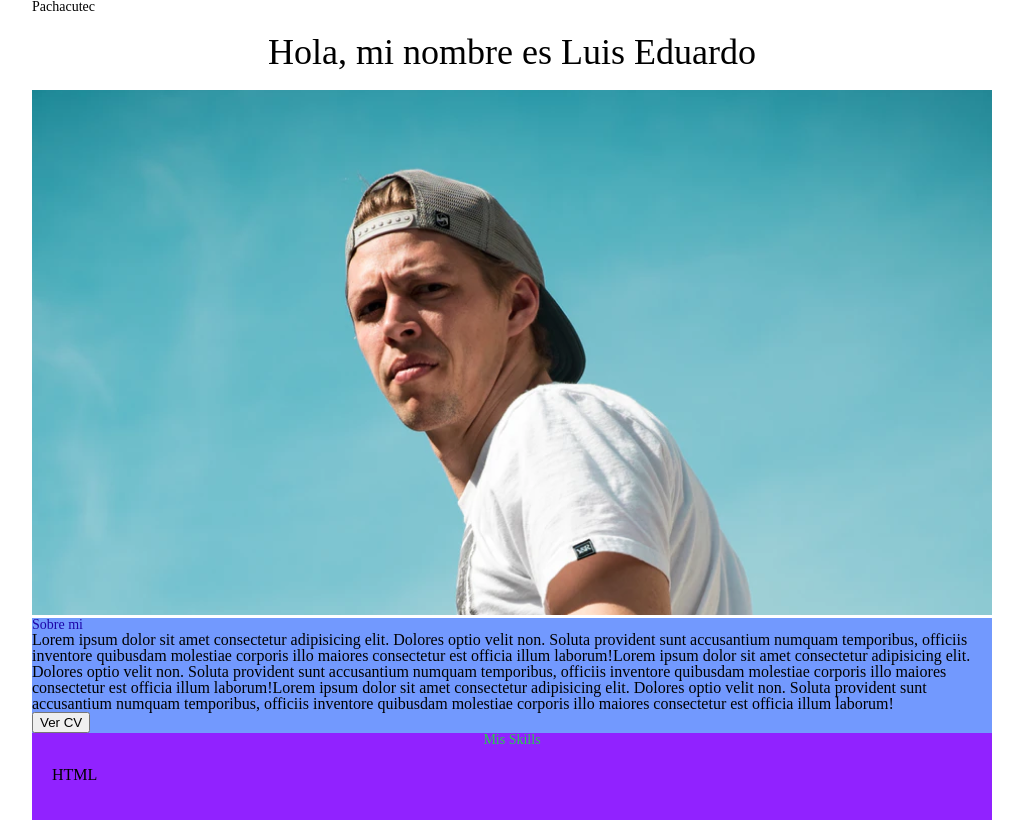
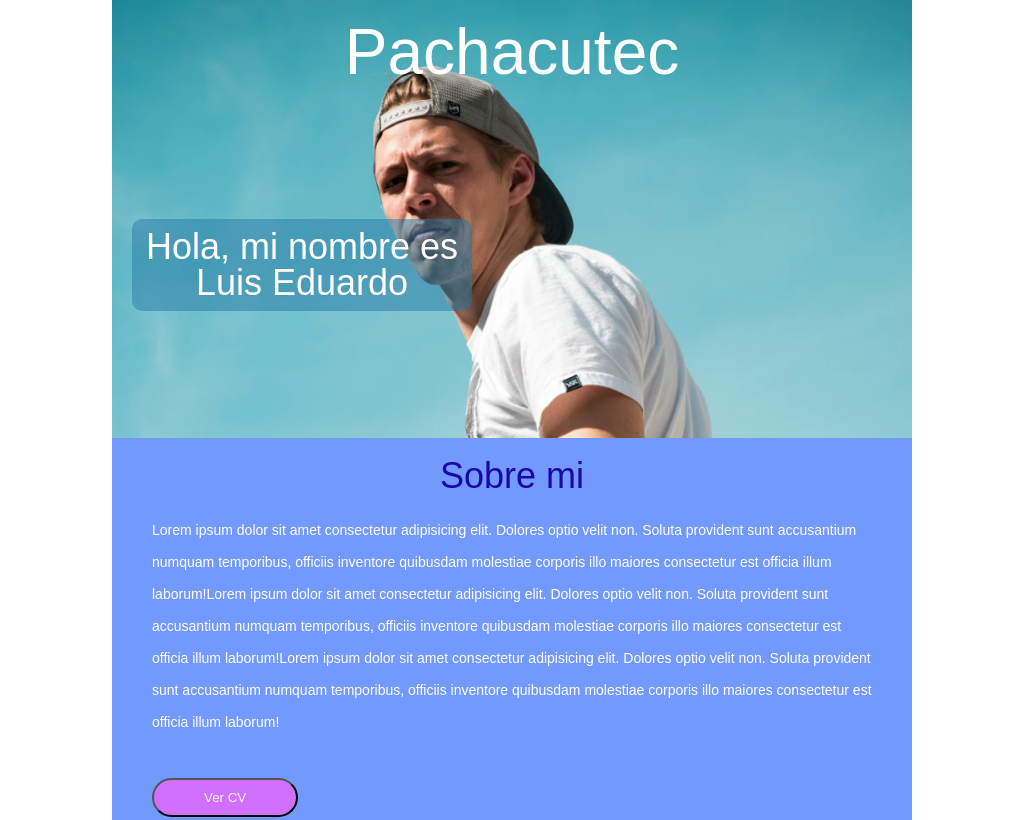
Before and after one commit to LuisEduardoGS/hktn-04, a plain HTML site: page index.html in a window 1280 px wide. Shown: the top 820 px of the page, without its empty margins (128-1151 px from the left). Drawn offline with Linux system fonts and the light colour scheme.

Commit message:
cambios home y about

```diff
--- a/styles/index.css
+++ b/styles/index.css
@@ -1,4 +1,4 @@
-ñ/* Globals */
+/* Globals */
 body {
   font-family: Arial, Helvetica, sans-serif;
   width: 100%;
@@ -7,27 +7,49 @@ body {
   color: white;
 }
 h1 {
+  color: #1d06a7;
   font-size: 36px;
   text-align: center;
   padding: 20px;
 }
 h2 {
-  font-size: 14px;
+  font-size: 36px;
+  text-align: center;
+  padding: 20px;
 }
 h3 {
-  margin: 0;
-  padding: 20px;
+   padding: 20px;
 }
 
-header {
+/*home*/
+.home{
+  position: relative;
+}
+.home img{
   width: 100%;
+  box-sizing: border-box;
+  display: block;
+}
+.home h1{
+  position: absolute;
+  color: white;
+  font-size: 36px;
+  width: 40%;
+  background: rgba(39, 125, 165, 50%);
+  padding: 10px;
+  margin-left: 20px;
+  top:  50%;
+  border-radius: 10px;
+}
+.home h2{
+  font-size: 64px;
+  position: absolute;
+  width: 100%;
+  text-align: center;
+  box-sizing: border-box;
 }
 
-main {
-  width: 100%;
-  max-width: 960px;
-  margin: auto;
-}
+/*about*/
 
 .about {
   background-color: #7299fe;
@@ -35,13 +57,34 @@ main {
 .about h2 {
   color: #1d06a7;
 }
+.about p{
+  font-size: 14px;
+  padding: 0px 40px 20px;
+  line-height: 2rem;
+}
+.about button{
+  background: #D16FFF;
+  color: aliceblue;
+  margin: 20px 40px 40px;
+  padding: 10px 50px 10px;
+  border-radius: 20px;
+}
+
+/*skills*/
+
 .skills {
   background-color: #9122ff;
+  padding: 40px;
 }
 .skills h2 {
   color: #26cc4b;
   text-align: center;
 }
+.line-white{
+background-color: aliceblue;
+}
+
+/*portfolio*/
 
 .portfolio {
   background-color: #ffd233;
@@ -50,12 +93,16 @@ main {
   color: #00ad84;
 }
 
+/*customers*/
+
 .customers {
   background-color: #3f4e62;
 }
 .customers h2 {
   color: #adff28;
 }
+
+/*contacts*/
 
 .contacts {
   background-color: #1687a0;
```
